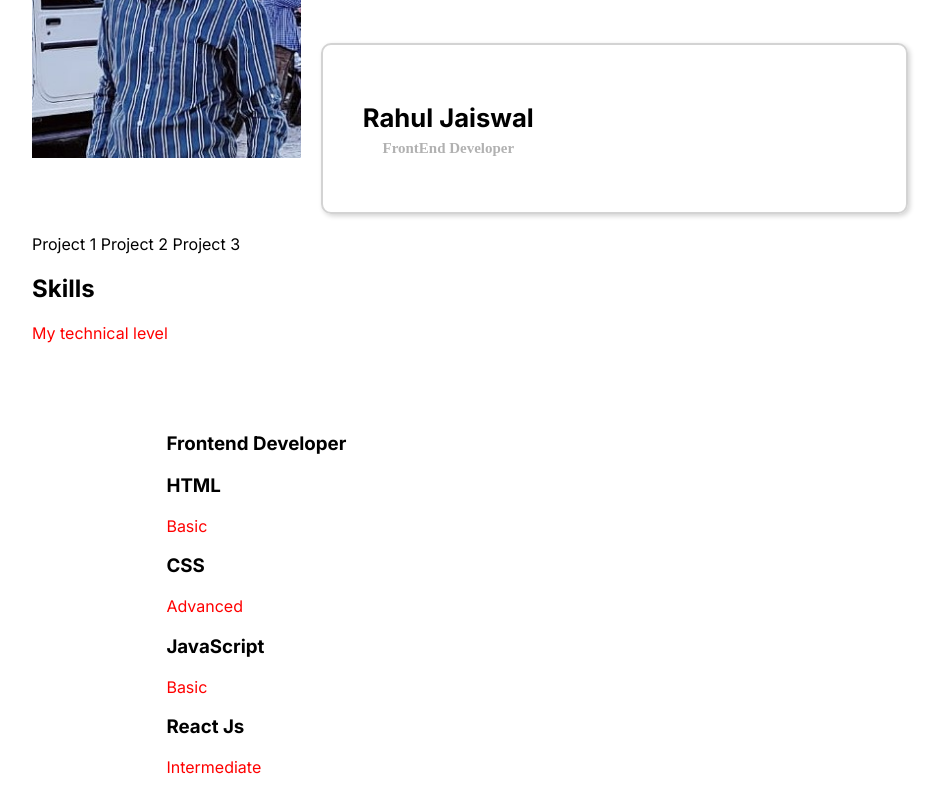
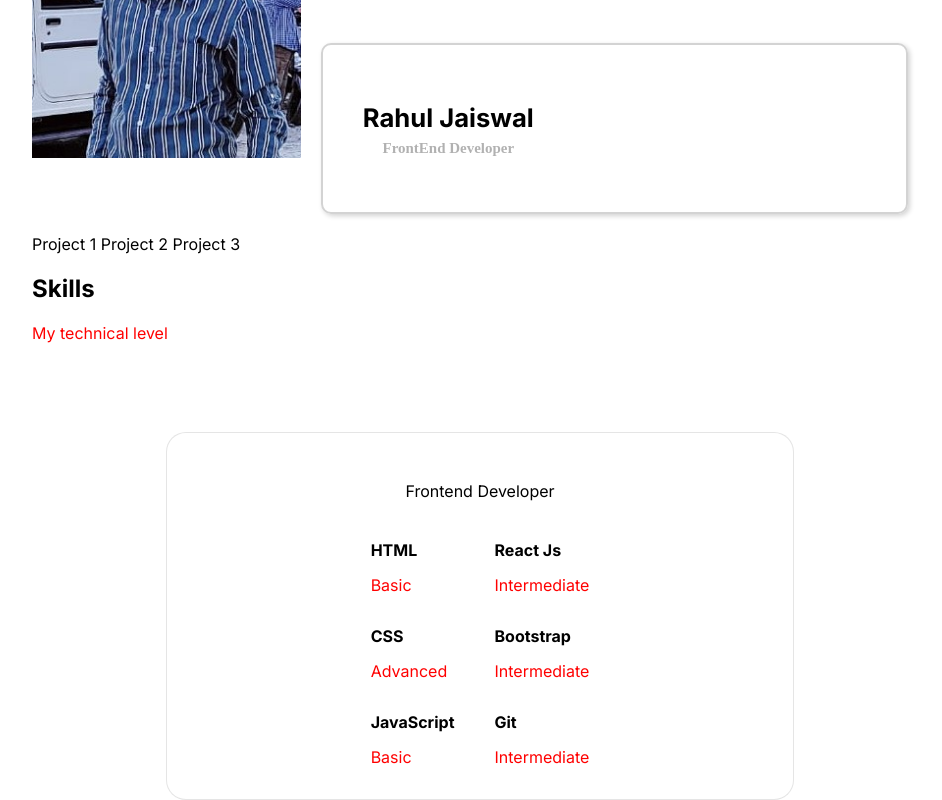
Before and after one commit to raul1258/Myportfolio, a React (Create React App) app: page / in a window 1280 px wide. Shown: the part 937-1737 px from the top of the page, without its empty margins (160-1102 px from the left). Before the commit the page ends 1714 px from the top, so only its background shows below. Built offline with nearby package versions, Linux system fonts and the light colour scheme.

Commit message:
skills update

```diff
--- a/src/components/Skills/Skills.js
+++ b/src/components/Skills/Skills.js
@@ -1,5 +1,6 @@
 import React from 'react'
 import "./style.css"
+import CheckCircleOutlineIcon from '@mui/icons-material/CheckCircleOutline';
 
 function Skills() {
   return (
@@ -12,26 +13,43 @@ function Skills() {
                 <div className='skills_box'>
                     <div className='skills_group'>
                         <div className='skills_data'>
+
                             <div>
                                 <h3 className='skills_name'>HTML</h3>
                                 <span className='skills_level'>Basic</span>
                             </div>
                         </div>
                         <div className='skills_data'>
+
                             <div>
                                 <h3 className='skills_name'>CSS</h3>
                                 <span className='skills_level'>Advanced</span>
                             </div>
                         </div>
                         <div className='skills_data'>
+
                             <div>
                                 <h3 className='skills_name'>JavaScript</h3>
                                 <span className='skills_level'>Basic</span>
                             </div>
+                            </div>
+                        </div>
+                        <div className='skills_group'>
+                        <div className='skills_data'>
+                            <div>
+                                <h3 className='skills_name'>React Js</h3>
+                                <span className='skills_level'>Intermediate</span>
+                            </div>
                         </div>
                         <div className='skills_data'>
                             <div>
-                                <h3 className='skills_name'>React Js</h3>
+                                <h3 className='skills_name'>Bootstrap</h3>
+                                <span className='skills_level'>Intermediate</span>
+                            </div>
+                        </div>
+                        <div className='skills_data'>
+                            <div>
+                                <h3 className='skills_name'>Git</h3>
                                 <span className='skills_level'>Intermediate</span>
                             </div>
                         </div>
--- a/src/components/Skills/style.css
+++ b/src/components/Skills/style.css
@@ -0,0 +1,35 @@
+.skills_container{
+    grid-template-columns: repeat(2,350px);
+    column-gap: 3rem;
+    justify-content: center;
+}
+.skills_content{
+    background-color: rgb(255, 255, 255);
+    border: 1px solid rgba(0,0, 0, 0.1);
+    padding: 2rem 4rem;
+    border-radius: 1.25rem;
+}
+.skills_title{
+    font-size: 1rem;
+    font-weight: 400;
+    text-align: center;
+    margin-bottom: 1.5rem;
+}
+.skills_box{
+    display: flex;
+    justify-content: center;
+    column-gap: 2.5rem;
+}
+.skills_group{
+    display: grid;
+    align-items: flex-start;
+    row-gap: 1rem;
+}
+.skills_data{
+    display: flex;
+    column-gap: .5rem;
+}
+.skills_name{
+    font-size: 1rem;
+    line-height: 18px;
+}
```
